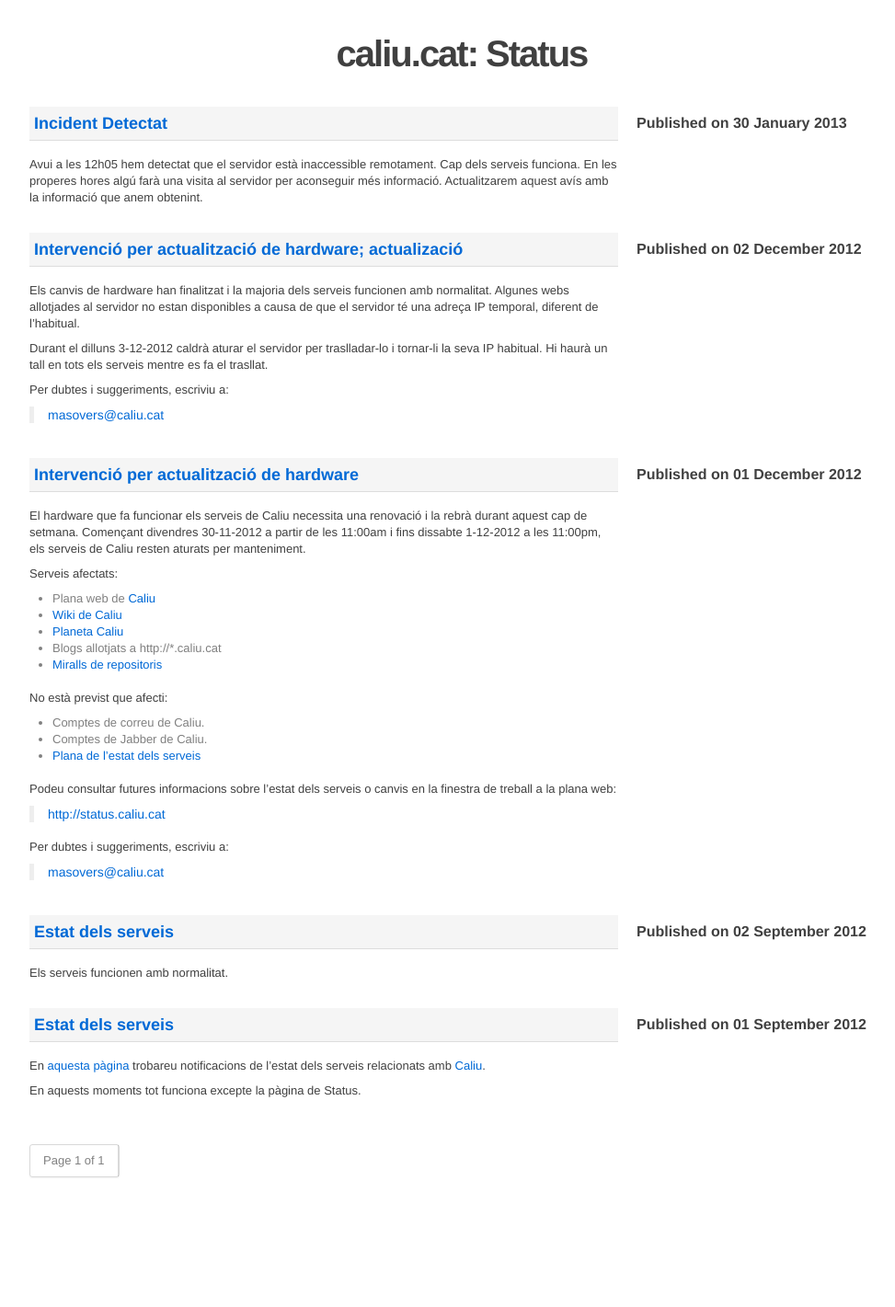
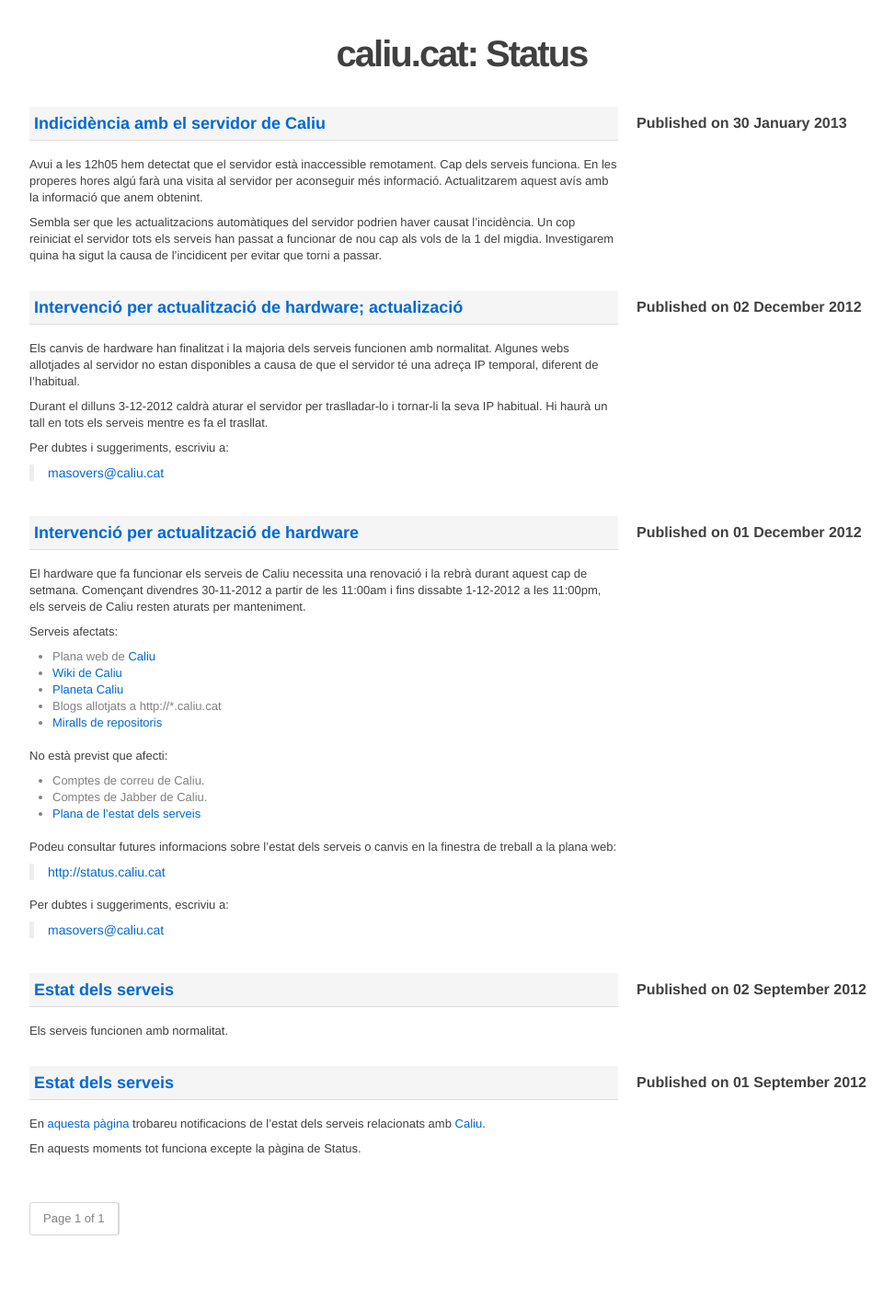
Before and after one commit to caliu/status, a Jekyll site: the page built from index.html, in a window 1280 px wide. Shown: the whole page at 92% size, without its empty margins (138-1111 px from the left). Built offline with Jekyll 4.4.1, drawn with Linux system fonts in a browser that asks for light colours; the list of posts is cut into pages by our own code; before the commit the page ends 1358 px from its top, so only the background shows below that.

Commit message:
reboot i ja torna a funcionar

```diff
--- a/_posts/2013/2013-01-30-incident-detectat.md
+++ b/_posts/2013/2013-01-30-incident-detectat.md
@@ -1 +1,10 @@
+---
+
+title: Indicidència amb el servidor de Caliu
+layout: default
+
+---
+
 Avui a les 12h05 hem detectat que el servidor està inaccessible remotament. Cap dels serveis funciona. En les properes hores algú farà una visita al servidor per aconseguir més informació. Actualitzarem aquest avís amb la informació que anem obtenint.
+
+Sembla ser que les actualitzacions automàtiques del servidor podrien haver causat l'incidència. Un cop reiniciat el servidor tots els serveis han passat a funcionar de nou cap als vols de la 1 del migdia. Investigarem quina ha sigut la causa de l'incidicent per evitar que torni a passar.
```
